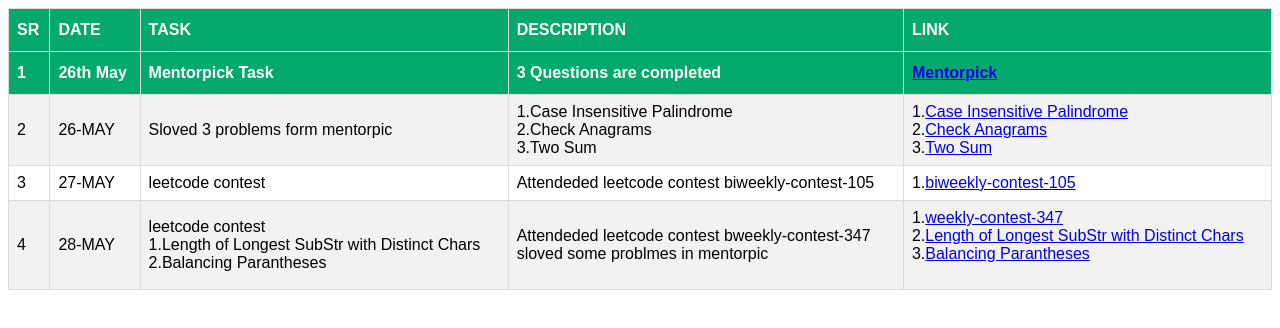
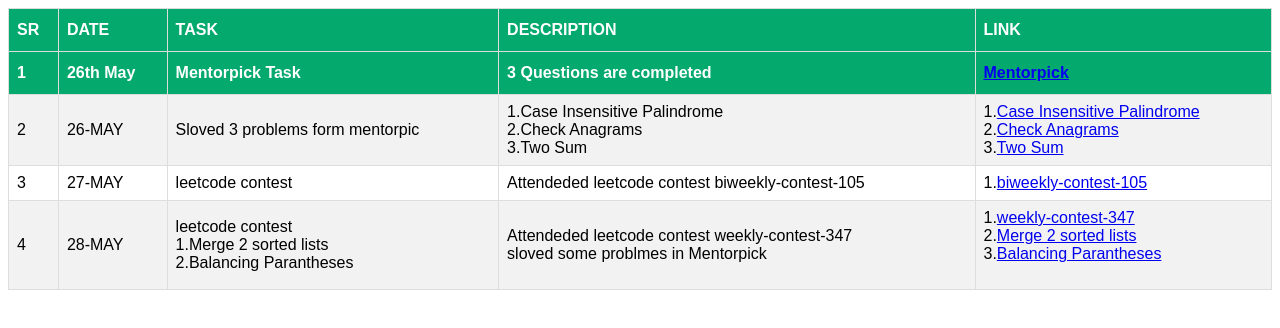
Before and after one commit to Dhinakar447/github.io, a plain HTML site: page index.html in a window 1280 px wide. Drawn offline with Linux system fonts and the light colour scheme.

Commit message:
small change in table

```diff
--- a/index.html
+++ b/index.html
@@ -53,15 +53,15 @@
                         <td>4</td>
                         <td>28-MAY</td>
                         <td>leetcode contest <br/>
-                        1.Length of Longest SubStr with Distinct Chars <br/>
+                        1.Merge 2 sorted lists <br/>
                         2.Balancing Parantheses <br/>
                         </td>
-                        <td>Attendeded leetcode contest bweekly-contest-347 <br/>
-                            sloved some problmes in mentorpic
+                        <td>Attendeded leetcode contest weekly-contest-347 <br/>
+                            sloved some problmes in Mentorpick
 
                         </td>
                         <td>1.<a href="https://leetcode.com/contest/weekly-contest-347/">weekly-contest-347</a> <br/>
-                            2.<a href="https://www.mentorpick.com/code?cid=1ff23360-aee2-4cac-b120-9e1f9df192b6&cslug=klu-y20-elite-cohort-1&pid=41ce7ecd-f5e0-4c18-8edf-16e2f5a1f555&pslug=longest-substr-distinct-len&courseId=707da31b-c631-42e7-b3fc-61b8e33cc62a&sectionId=undefined">Length of Longest SubStr with Distinct Chars </a> <br/>
+                            2.<a href="https://mentorpick.com/code?cid=1ff23360-aee2-4cac-b120-9e1f9df192b6&cslug=klu-y20-elite-cohort-1&pid=a8bd1ec8-f65c-4936-9798-9d1386998a35&pslug=mergeTwoSortedLists&courseId=707da31b-c631-42e7-b3fc-61b8e33cc62a&sectionId=undefined">Merge 2 sorted lists </a> <br/>
                             3.<a href="https://www.mentorpick.com/code?cid=1ff23360-aee2-4cac-b120-9e1f9df192b6&cslug=klu-y20-elite-cohort-1&pid=41049721-7f57-4a25-9eb3-c8117240b91d&pslug=bz-balancing-parantheses&courseId=707da31b-c631-42e7-b3fc-61b8e33cc62a&sectionId=undefined">Balancing Parantheses</a> <br/>
 
 
```
